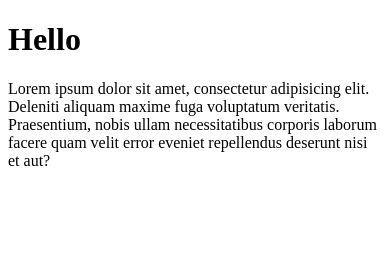
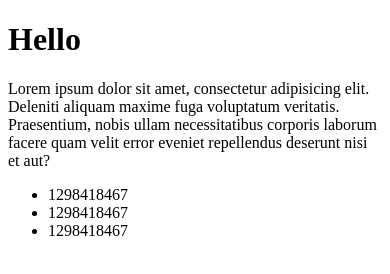
Before and after one commit to vetaluga/testCBS, a plain HTML site: page index.html in a window 390 px wide. Drawn offline with Linux system fonts and the light colour scheme.

Commit message:
add list phones

```diff
--- a/index.html
+++ b/index.html
@@ -8,5 +8,10 @@
 <body>
     <h1>Hello</h1>
     <p>Lorem ipsum dolor sit amet, consectetur adipisicing elit. Deleniti aliquam maxime fuga voluptatum veritatis. Praesentium, nobis ullam necessitatibus corporis laborum facere quam velit error eveniet repellendus deserunt nisi et aut?</p>
-</body>
+    <ul>
+        <li>1298418467</li>
+        <li>1298418467</li>
+        <li>1298418467</li>
+    </ul>
+    </body>
 </html>
```
